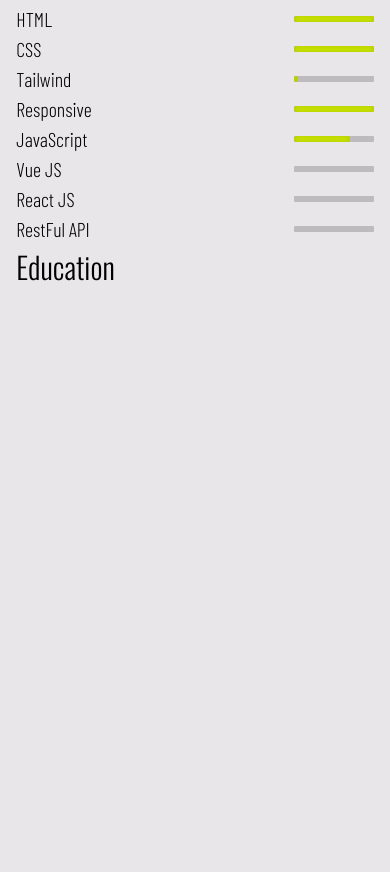
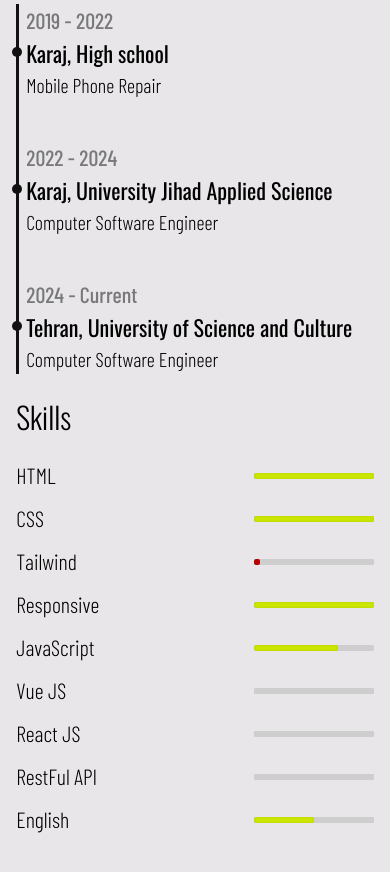
Before and after one commit to ShahabARS/Resume, a plain HTML site: page index.html in a window 390 px wide. Shown: the part 733-1605 px from the top of the page. Before the commit the page ends 1078 px from the top, so only its background shows below. Drawn offline with Linux system fonts and the light colour scheme.

Commit message:
add a Example Resume Landing Page, create full responsive design for Education and Skills section

```diff
--- a/index.html
+++ b/index.html
@@ -61,59 +61,73 @@
     <main class="main">
         <div class="container">
             <div class="row">
-                <div class="col-11">
+                <div class="col-11 col-sm-12 col-lg-3">
                     <div class="skills-education">
                         <div class="skills-education__wrapper">
-                            <h3 class="skills-education__titles">Skills</h3>
+                            <h3 class="resume-section__titles">Education</h3>
+                            <ul class="education__list">
+                                <li class="education-item">
+                                    <span class="education-item__date">2019 - 2022</span>
+                                    <span class="education-item__collage">Karaj, High school</span>
+                                    <span class="education-item__field">Mobile Phone Repair</span>
+                                </li>
+                                <li class="education-item">
+                                    <span class="education-item__date">2022 - 2024</span>
+                                    <span class="education-item__collage">Karaj, University Jihad Applied Science</span>
+                                    <span class="education-item__field">Computer Software Engineer</span>
+                                </li>
+                                <li class="education-item">
+                                    <span class="education-item__date">2024 - Current</span>
+                                    <span class="education-item__collage">Tehran, University of Science and
+                                        Culture</span>
+                                    <span class="education-item__field">Computer Software Engineer</span>
+                                </li>
+                            </ul>
+                        </div>
+                        <div class="skills-education__wrapper">
+                            <h3 class="resume-section__titles">Skills</h3>
                             <ul class="skills__list">
                                 <li class="skills-item">
                                     <span class="skills-item__title">HTML</span>
                                     <span class="skills-item__progress" skill-level="100"></span>
-                                    <span class="skills-item__inprogress">In Progress</span>
                                 </li>
                                 <li class="skills-item">
                                     <span class="skills-item__title">CSS</span>
                                     <span class="skills-item__progress" skill-level="100"></span>
-                                    <span class="skills-item__inprogress">In the process of learning</span>
                                 </li>
                                 <li class="skills-item">
                                     <span class="skills-item__title"> Tailwind</span>
                                     <span class="skills-item__progress" skill-level="5"></span>
-                                    <span class="skills-item__inprogress">In the process of learning</span>
                                 </li>
                                 <li class="skills-item">
                                     <span class="skills-item__title">Responsive</span>
                                     <span class="skills-item__progress" skill-level="100"></span>
-                                    <span class="skills-item__inprogress">In the process of learning</span>
                                 </li>
                                 <li class="skills-item">
                                     <span class="skills-item__title">JavaScript</span>
                                     <span class="skills-item__progress" skill-level="70"></span>
-                                    <span class="skills-item__inprogress">In the process of learning</span>
                                 </li>
                                 <li class="skills-item">
                                     <span class="skills-item__title">Vue JS</span>
                                     <span class="skills-item__progress" skill-level="0"></span>
-                                    <span class="skills-item__inprogress">In the process of learning</span>
                                 </li>
                                 <li class="skills-item">
                                     <span class="skills-item__title">React JS</span>
                                     <span class="skills-item__progress" skill-level="0"></span>
-                                    <span class="skills-item__inprogress">In the process of learning</span>
                                 </li>
                                 <li class="skills-item">
                                     <span class="skills-item__title">RestFul API</span>
                                     <span class="skills-item__progress" skill-level="0"></span>
-                                    <span class="skills-item__inprogress">In the process of learning</span>
+                                </li>
+                                <li class="skills-item">
+                                    <span class="skills-item__title">English</span>
+                                    <span class="skills-item__progress" skill-level="50"></span>
                                 </li>
                             </ul>
                         </div>
-                        <div class="skills-education__wrapper">
-                            <h3 class="skills-education__titles">Education</h3>
-                        </div>
                     </div>
                 </div>
-                <div class="col-12">
+                <div class="col-11 col-sm-12 col-lg-9">
 
                 </div>
             </div>
--- a/scripts/app.js
+++ b/scripts/app.js
@@ -1,11 +1,13 @@
 "use strict";
 
-const skillsProgress = document.querySelectorAll(".skills-item__progress");
-skillsProgress.forEach((item) => {
-  let skillLevel = +item.getAttribute("skill-level");
-  item.style.setProperty(
-    "--skill-level",
-    item.getAttribute("skill-level") + "%"
-  );
-  console.log(typeof skillLevel);
+const progressBars = document.querySelectorAll(".skills-item__progress");
+
+progressBars.forEach((item) => {
+  const level = parseInt(item.getAttribute("skill-level"), 10);
+  item.style.setProperty("--skill-level", level + "%");
+  if (level < 30) {
+    item.style.setProperty("--progress-color", "#be0000");
+  } else {
+    item.style.setProperty("--progress-color", "#cbe601");
+  }
 });
--- a/styles/app.css
+++ b/styles/app.css
@@ -8,6 +8,7 @@
   --BarlowBoldFont: "Barlow-Bold", sans-serif, arial, helvetica;
   --Lime: #cbe601;
   --White: #f5f5f5;
+  --DarkGray: #79797b;
   --BgBody: #e8e6e9;
   --Dark: #111;
 }
@@ -142,6 +143,7 @@
   align-items: flex-start;
   justify-content: space-between;
   flex-wrap: wrap;
+  gap: 2rem;
 }
 
 .skills-education__wrapper {
@@ -152,7 +154,7 @@
   width: 100%;
 }
 
-.skills-education__titles {
+.resume-section__titles {
   font-weight: 300;
   font-size: 3rem;
   margin-bottom: 2rem;
@@ -162,8 +164,9 @@
   display: flex;
   align-items: flex-start;
   justify-content: space-between;
+  gap: 1rem;
   flex-direction: column;
-  font-size: 2rem;
+  font-size: 2.2rem;
   font-family: var(--BarlowLightFont);
   width: 100%;
 }
@@ -181,9 +184,10 @@
 .skills-item__progress {
   position: relative;
   height: 0.6rem;
-  min-width: 8rem;
-  background-color: #bebbbf;
+  min-width: 12rem;
+  background-color: #cecece;
   border-radius: 0.1rem;
+  overflow: hidden;
 }
 
 .skills-item__progress--deactive {
@@ -194,18 +198,70 @@
   content: "";
   position: absolute;
   display: block;
-  top: 50%;
+  top: 0;
   left: 0;
-  transform: translateY(-50%);
   height: 0.6rem;
   width: var(--skill-level, 0%);
-  background-color: var(--Lime);
-  box-shadow: inset 0px 0px 5px 0px #00000025;
+  background-color: var(--progress-color);
   border-radius: 0.2rem;
+  box-shadow: inset 0px 0px 3px 0px #00000017;
 }
 
-.skills-item__inprogress {
-  display: none;
-  color: #cbe601;
-  text-shadow: 0.1rem 0.1rem 0 #00000025;
+.education__list {
+  position: relative;
+  display: flex;
+  align-items: flex-start;
+  justify-content: space-between;
+  gap: 3rem;
+  flex-direction: column;
+  width: 100%;
+  min-height: 37rem;
 }
+
+.education__list::before {
+  content: "";
+  position: absolute;
+  top: 0;
+  left: 0;
+  width: 0.3rem;
+  height: 100%;
+  background-color: var(--Dark);
+}
+
+.education-item {
+  position: relative;
+  padding-left: 1rem;
+  display: flex;
+  flex-direction: column;
+  align-items: flex-start;
+  justify-content: space-between;
+  width: 100%;
+}
+
+.education-item::before {
+  content: "";
+  position: absolute;
+  top: 50%;
+  left: -0.4rem;
+  transform: translateY(-50%);
+  width: 1rem;
+  height: 1rem;
+  border-radius: 50%;
+  background-color: var(--Dark);
+}
+
+.education-item__date {
+  font-size: 2.2rem;
+  color: var(--DarkGray);
+  font-family: var(--BarlowMediumFont);
+}
+
+.education-item__collage {
+  font-size: 2.2rem;
+  font-weight: 400;
+}
+
+.education-item__field {
+  font-size: 2rem;
+  font-family: var(--BarlowLightFont);
+}
--- a/styles/responsive.css
+++ b/styles/responsive.css
@@ -105,6 +105,14 @@
     padding-left: 1rem;
     border-left: solid 0.2rem var(--Dark);
   }
+
+  .skills-education {
+    flex-wrap: nowrap;
+  }
+
+  .skills-education__wrapper {
+    flex-basis: 50%;
+  }
 }
 
 @media (min-width: 992px) {
@@ -116,6 +124,14 @@
     border-left: none;
     padding-left: 0;
   }
+
+  .skills-education {
+    flex-direction: column;
+  }
+
+  .skills-education__wrapper {
+    flex-basis: none;
+  }
 }
 
 @media (min-width: 1200px) {
```
Also changed, not shown: images/1.png (deleted), images/Resume Example.png (added).
